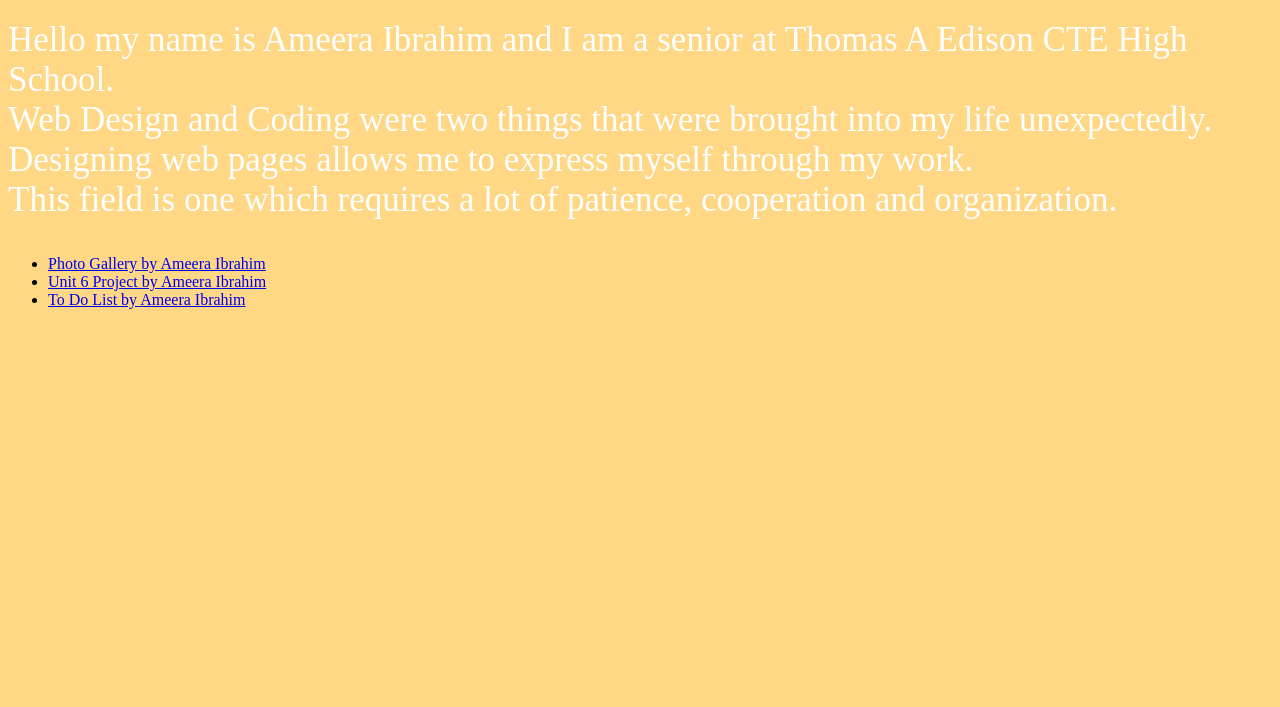
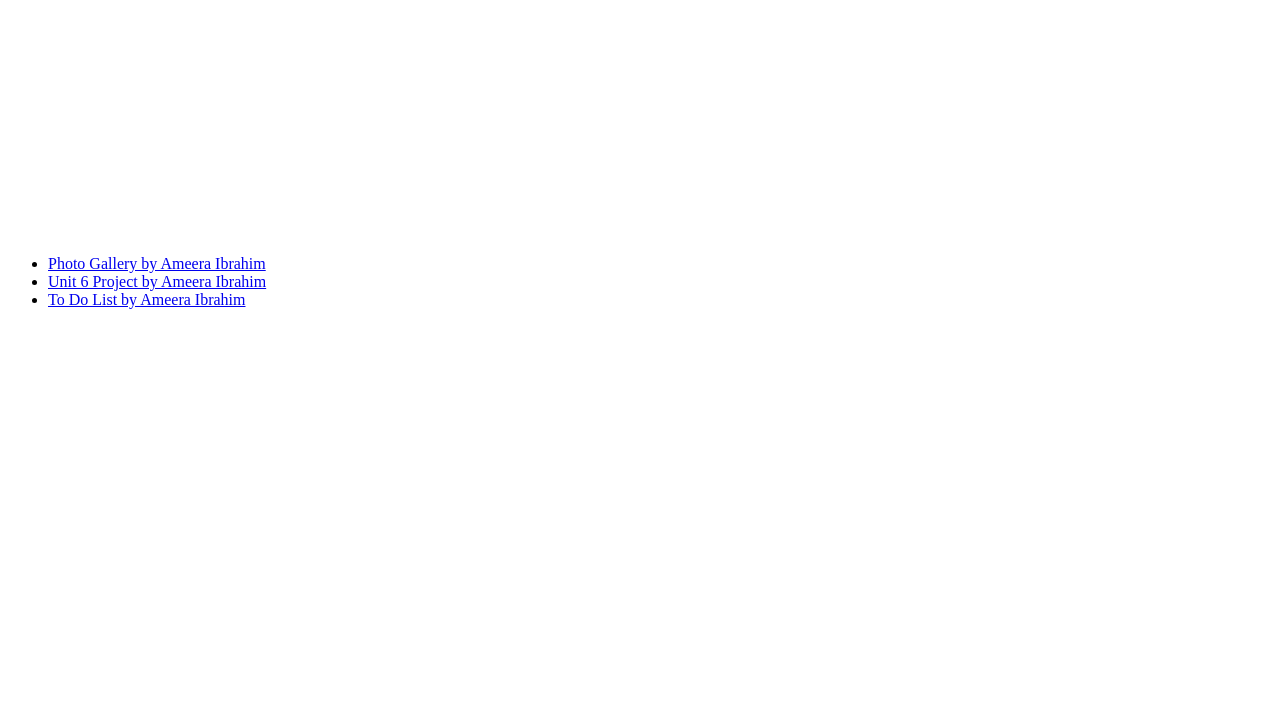
Before and after one commit to ameera159/ameera159.github.io, a plain HTML site: page index.html in a window 1280 px wide. Shown: the part 93-800 px from the top of the page. Drawn offline with Linux system fonts and the light colour scheme.

Commit message:
Update style.css

```diff
--- a/style.css
+++ b/style.css
@@ -1,5 +1,5 @@
-html {
-  background: #FFD785 ;}
+html
+
 
 body{
   text-align: center
```
